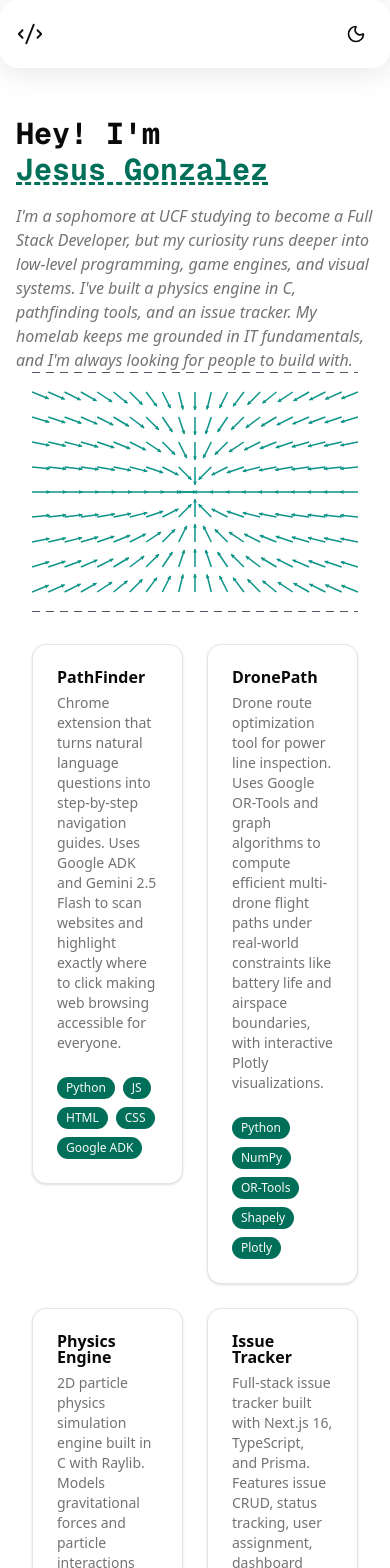
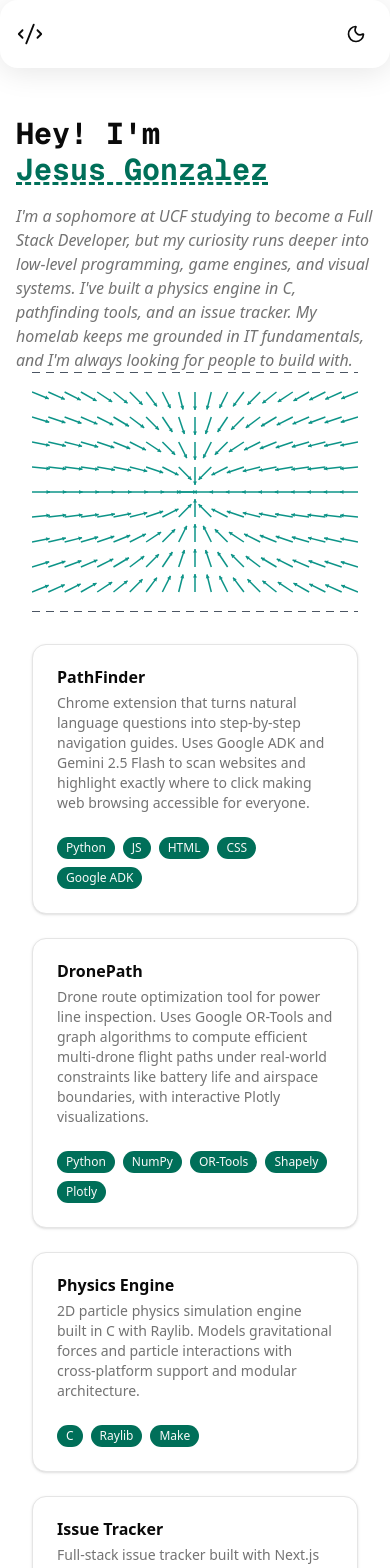
Before and after one commit to jesusthecreator017/portfolio, a Next.js app: page / in a window 390 px wide. Shown: the top 1568 px of the page. Built offline with nearby package versions, Linux system fonts and the light colour scheme.

Commit message:
Fixed a few mobile issues

```diff
--- a/src/app/components/Hero.tsx
+++ b/src/app/components/Hero.tsx
@@ -23,7 +23,7 @@ const Hero = () => {
         alt="Jesus Gonzalez"
         width={256}
         height={256}
-        className="hidden h-64 w-64 shrink-0 rounded-2xl object-cover md:block"
+        className="hidden h-64 w-64 shrink-0 rounded-2xl object-cover lg:block"
       />
     </section>
   );
--- a/src/app/page.tsx
+++ b/src/app/page.tsx
@@ -51,7 +51,7 @@ export default function Home() {
           color="#0d9488"
         />
       </div>
-      <div className="mx-auto mt-8 grid max-w-5xl grid-cols-2 gap-6 px-8">
+      <div className="mx-auto mt-8 grid max-w-5xl grid-cols-1 gap-6 px-8 md:grid-cols-2">
         {projects.map((project, index) => (
           <ProjectCard
             key={index}
```
